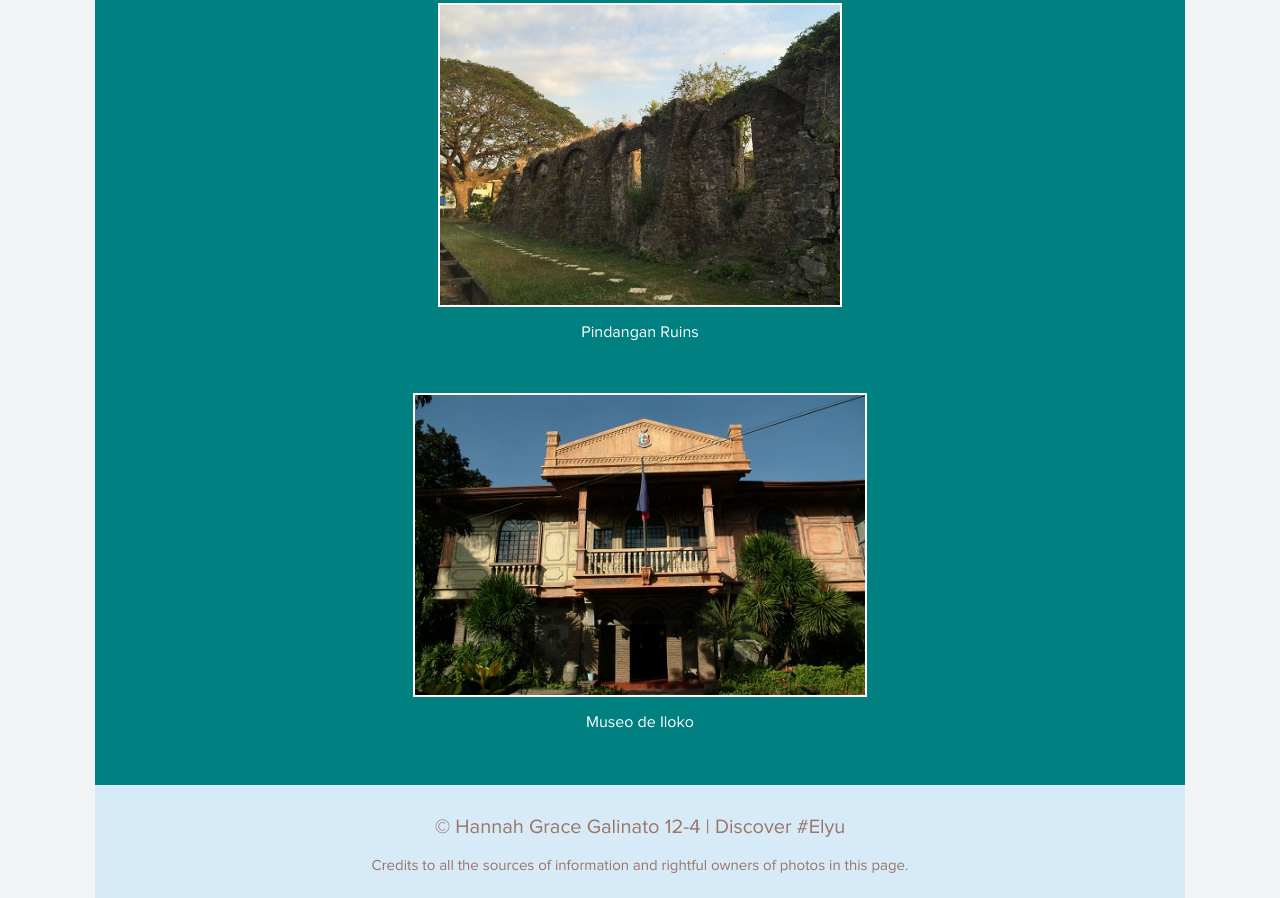
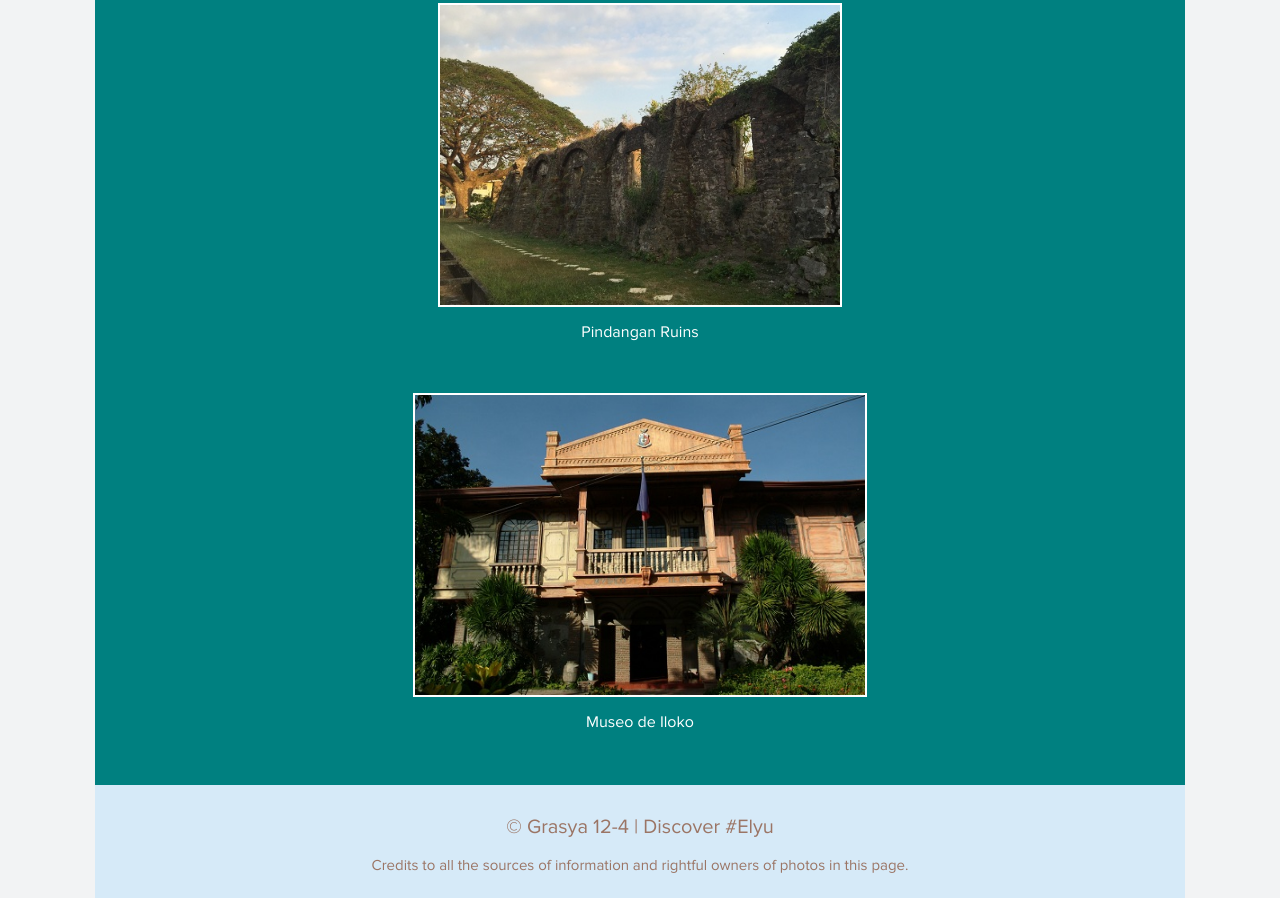
Before and after one commit to hgracy/La-Union, a plain HTML site: page index.html in a window 1280 px wide. Shown: the part 5967-6865 px from the top of the page. Drawn offline with Linux system fonts and the light colour scheme.

Commit message:
Update index.html

```diff
--- a/index.html
+++ b/index.html
@@ -112,7 +112,7 @@
 
 	<!-- FOOTER -->
 	<div class="Footer">
-		<p> &copy Hannah Grace Galinato 12-4 | Discover #Elyu <br></p>
+		<p> &copy Grasya 12-4 | Discover #Elyu <br></p>
 		<p id="lower"> Credits to all the sources of information and rightful owners of photos in this page. </p>
 	</div>
 	</div>
```
